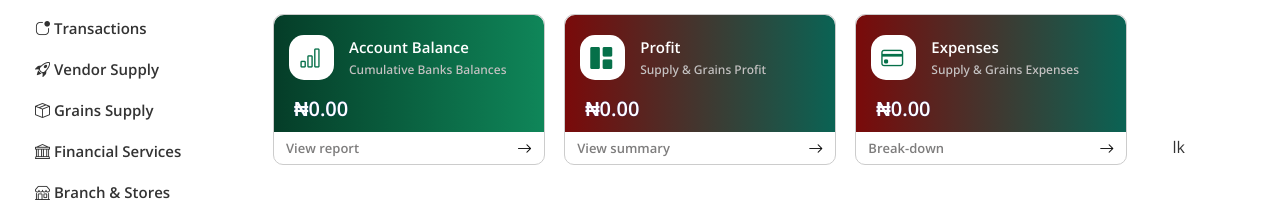
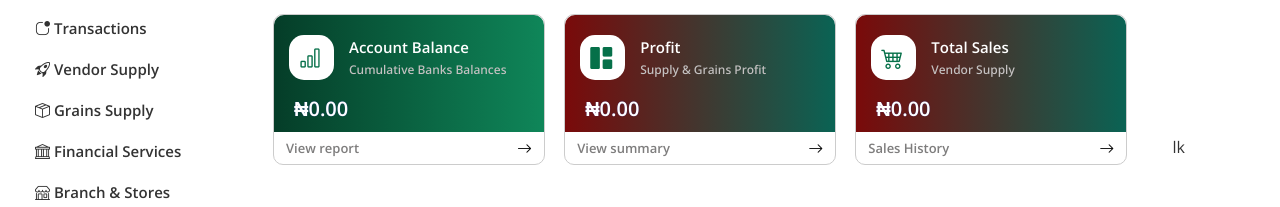
Before and after one commit to realmah06/new-project, a plain HTML site: page dashboard.html in a window 1280 px wide. Shown: the part 159-366 px from the top of the page. Drawn offline with nearby package versions, Linux system fonts and the light colour scheme.

Commit message:
Update dashboard.html

```diff
--- a/dashboard.html
+++ b/dashboard.html
@@ -120,10 +120,10 @@
                     <div class="card">
                         <div class="card-header profit">
                             <div class="titles">
-                                <div class="icon"><span><i class="bi bi-credit-card"></i></span></div>
+                                <div class="icon"><span><i class="bi bi-cart4"></i></span></div>
                                 <div class="title-details">
-                                    <h4>Expenses</h4>
-                                    <small>Supply & Grains Expenses</small>
+                                    <h4>Total Sales</h4>
+                                    <small>Vendor Supply</small>
                                 </div>
                             </div>
                             <div class="amount">
@@ -132,7 +132,7 @@
                         </div>
                         <a href="#">
                             <div class="card-footer">
-                            <p>Break-down</p>
+                            <p>Sales History</p>
                             <span><i class="bi bi-arrow-right"></i></span>
                         </div>
                         </a>
```
